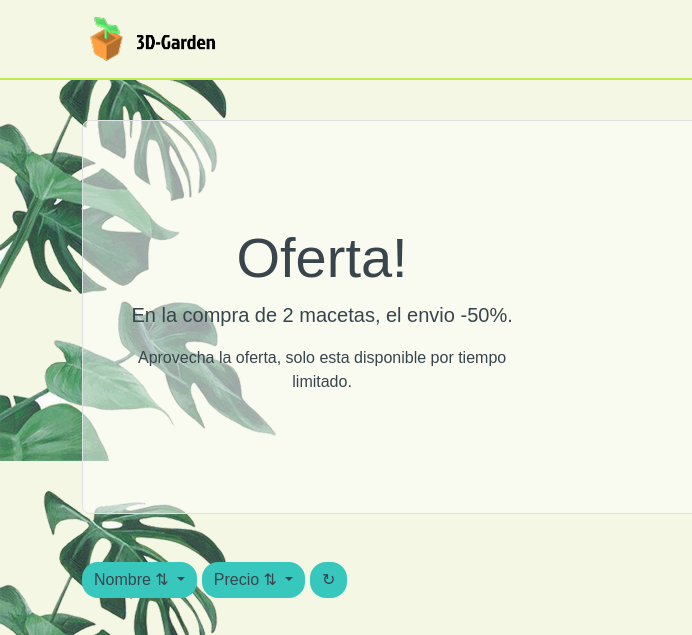
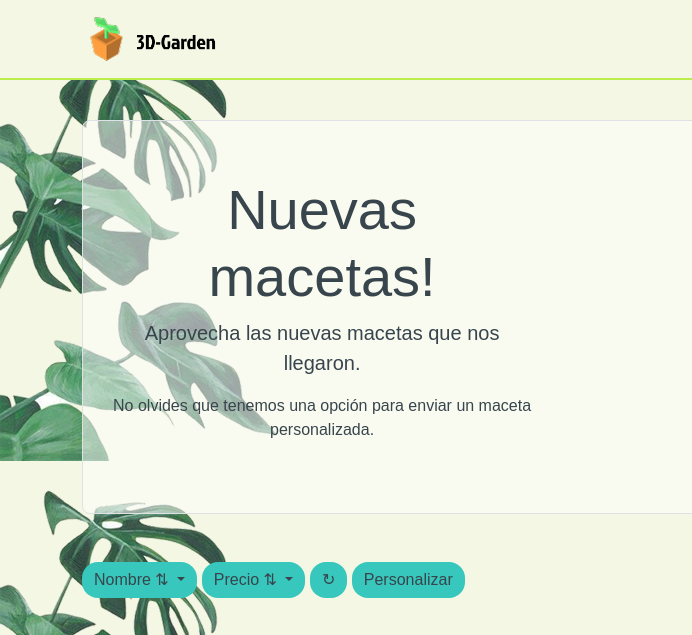
Before and after one commit to jaqui-jesus/3D-Garden-web, a plain HTML site: page views/products.html in a window 1280 px wide. Shown: the top 635 px of the page, 0-692 px from the left. Drawn offline with nearby package versions, Linux system fonts and the light colour scheme; a web font is replaced by a local one.

Commit message:
Fix-Management, table margin all around, button add product better aligned. Feat-Products, added button to customization page.

```diff
--- a/views/products.html
+++ b/views/products.html
@@ -20,9 +20,9 @@
       <div class="jumbotron border border-1 rounded-3 mt-4 mb-5 p-4 bg-white-opacity">
         <div class="row">
           <div class="col-sm-5 text-center align-content-center">
-            <h1 class="display-4 jockey">Oferta!</h1>
-            <p class="lead roboto-flex">En la compra de 2 macetas, el envio -50%.</p>
-            <p class="roboto-flex">Aprovecha la oferta, solo esta disponible por tiempo limitado.</p>
+            <h1 class="display-4 jockey">Nuevas macetas!</h1>
+            <p class="lead roboto-flex">Aprovecha las nuevas macetas que nos llegaron.</p>
+            <p class="roboto-flex">No olvides que tenemos una opción para enviar un maceta personalizada.</p>
           </div>
           <div class="col-sm-5 flex-fill d-flex justify-content-center justify-content-sm-end align-items-center">
             <img src="https://i.pinimg.com/736x/86/3d/bd/863dbd09a8339f3073a1ffa9cc7e5183.jpg"
@@ -64,10 +64,10 @@
           </ul>
         </div>
         -->
-        <button type="button" class="btn border-0 rounded-4 mb-2 btn-custom-color"
-          onclick="resetProducts()">
+        <button type="button" class="btn border-0 rounded-4 mb-2 btn-custom-color" onclick="resetProducts()">
           ↻
         </button>
+        <a href="../views/customization.html" class="btn border-0 rounded-4 mb-2 btn-custom-color" tabindex="-1" role="button" aria-disabled="true">Personalizar</a>
 
         <div class="row row-cols-1 row-cols-md-2 row-cols-lg-4 g-4 mt-2 mb-2" id="productsCards">
           <!-- Renderización de elementos Products cards-->
@@ -76,8 +76,8 @@
         <div class="toast-container position-fixed bottom-0 end-0 p-3 text-center">
           <div id="liveToast" class="toast" role="alert" aria-live="assertive" aria-atomic="true">
             <div class="toast-header">
-            <button type="button" class="btn-close" data-bs-dismiss="toast" aria-label="Close"></button>
-          </div>
+              <button type="button" class="btn-close" data-bs-dismiss="toast" aria-label="Close"></button>
+            </div>
             <div class="toast-body">
               Se agrego existosamente al carrito.
             </div>
```
Also changed, not shown: views/management.html (+14 -10 lines).
